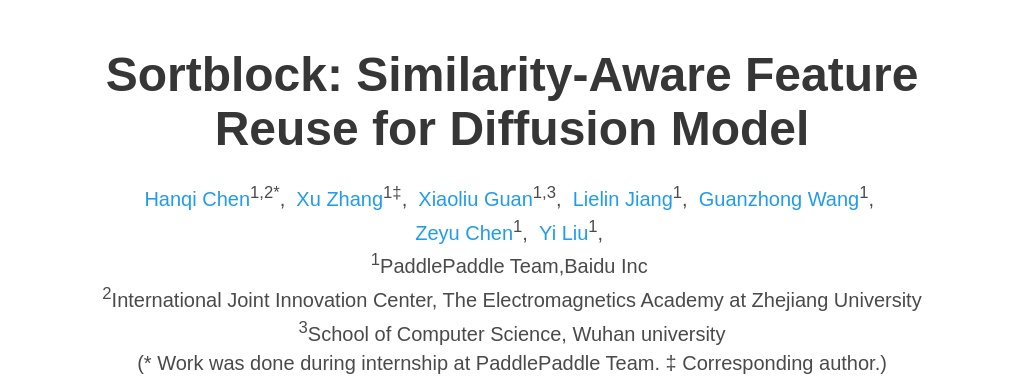
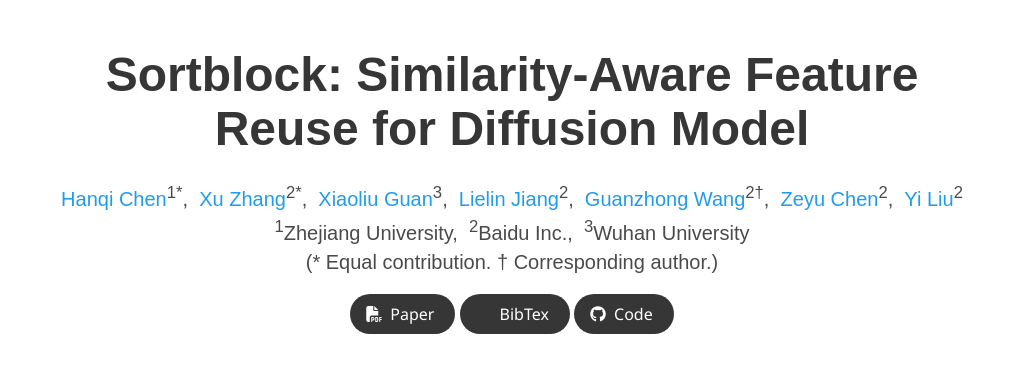
Before and after one commit to sortblock/Sortblock.github.io, a plain HTML site: page index.html in a window 1280 px wide. Shown: the top 387 px of the page, without its empty margins (128-1147 px from the left). Drawn offline with nearby package versions, Linux system fonts and the light colour scheme; some icons are missing; a web font is replaced by a local one.

Commit message:
Update author affiliations and change Motivation to Methodology

```diff
--- a/index.html
+++ b/index.html
@@ -1,17 +1,18 @@
 <!DOCTYPE html>
 <html>
+
 <head>
   <meta charset="utf-8">
   <!-- Meta tags for social media banners, these should be filled in appropriatly as they are your "business card" -->
   <!-- Replace the content tag with appropriate information -->
   <meta name="description" content="DESCRIPTION META TAG">
-  <meta property="og:title" content="SOCIAL MEDIA TITLE TAG"/>
-  <meta property="og:description" content="SOCIAL MEDIA DESCRIPTION TAG TAG"/>
-  <meta property="og:url" content="URL OF THE WEBSITE"/>
+  <meta property="og:title" content="SOCIAL MEDIA TITLE TAG" />
+  <meta property="og:description" content="SOCIAL MEDIA DESCRIPTION TAG TAG" />
+  <meta property="og:url" content="URL OF THE WEBSITE" />
   <!-- Path to banner image, should be in the path listed below. Optimal dimenssions are 1200X630-->
   <meta property="og:image" content="static/image/your_banner_image.png" />
-  <meta property="og:image:width" content="1200"/>
-  <meta property="og:image:height" content="630"/>
+  <meta property="og:image:width" content="1200" />
+  <meta property="og:image:height" content="630" />
 
 
   <meta name="twitter:title" content="TWITTER BANNER TITLE META TAG">
@@ -26,15 +27,13 @@
 
   <title>Sortblock: Similarity-Aware Feature Reuse for Diffusion Model</title>
   <!-- <link rel="icon" type="image/x-icon" href="static/images/favicon.ico"> -->
-  <link href="https://fonts.googleapis.com/css?family=Google+Sans|Noto+Sans|Castoro"
-  rel="stylesheet">
+  <link href="https://fonts.googleapis.com/css?family=Google+Sans|Noto+Sans|Castoro" rel="stylesheet">
 
   <link rel="stylesheet" href="static/css/bulma.min.css">
   <link rel="stylesheet" href="static/css/bulma-carousel.min.css">
   <link rel="stylesheet" href="static/css/bulma-slider.min.css">
   <link rel="stylesheet" href="static/css/fontawesome.all.min.css">
-  <link rel="stylesheet"
-  href="https://cdn.jsdelivr.net/gh/jpswalsh/academicons@1/css/academicons.min.css">
+  <link rel="stylesheet" href="https://cdn.jsdelivr.net/gh/jpswalsh/academicons@1/css/academicons.min.css">
   <link rel="stylesheet" href="static/css/index.css">
 
   <script src="https://ajax.googleapis.com/ajax/libs/jquery/3.5.1/jquery.min.js"></script>
@@ -44,6 +43,7 @@
   <script src="static/js/bulma-slider.min.js"></script>
   <script src="static/js/index.js"></script>
 </head>
+
 <body>
 
 
@@ -55,41 +55,35 @@
             <h1 class="title is-1 publication-title">Sortblock: Similarity-Aware Feature Reuse for Diffusion Model</h1>
             <div class="is-size-5 publication-authors">
               <!-- Paper authors -->
-              <div class="is-size-5 publication-authors">
               <span class="author-block">
-                  <a>Hanqi Chen</a><sup>1,2</sup><sup>*</sup>,&nbsp;
+                <a>Hanqi Chen</a><sup>1*</sup>,&nbsp;
               </span>
               <span class="author-block">
-                  <a>Xu Zhang</a><sup>1</sup><sup>‡</sup>,&nbsp;
+                <a>Xu Zhang</a><sup>2*</sup>,&nbsp;
               </span>
               <span class="author-block">
-                  <a>Xiaoliu Guan</a><sup>1,3</sup>,&nbsp;
+                <a>Xiaoliu Guan</a><sup>3</sup>,&nbsp;
               </span>
               <span class="author-block">
-                  <a>Lielin Jiang</a><sup>1</sup>,&nbsp;
+                <a>Lielin Jiang</a><sup>2</sup>,&nbsp;
               </span>
               <span class="author-block">
-                  <a>Guanzhong Wang</a><sup>1</sup>,&nbsp;
-                </span>
-                <br>
-                <span class="author-block">
-                  <a>Zeyu Chen</a><sup>1</sup>,&nbsp;
+                <a>Guanzhong Wang</a><sup>2†</sup>,&nbsp;
               </span>
               <span class="author-block">
-                  <a>Yi Liu</a><sup>1</sup>,&nbsp;
+                <a>Zeyu Chen</a><sup>2</sup>,&nbsp;
               </span>
-              <div class="is-size-5 publication-authors">
-                <span class="author-block"><sup>1</sup>PaddlePaddle Team,Baidu Inc&nbsp;</span>
-                <br>
-                <span class="author-block"><sup>2</sup>International Joint Innovation Center, The Electromagnetics Academy at Zhejiang University</span>
-                <br>
-                <span class="author-block"><sup>3</sup>School of Computer Science, Wuhan university</span>
+              <span class="author-block">
+                <a>Yi Liu</a><sup>2</sup>
+              </span>
             </div>
             <div class="is-size-5 publication-authors">
-                (* Work was done during internship at PaddlePaddle Team. ‡ Corresponding author.)
+              <span class="author-block"><sup>1</sup>Zhejiang University,&nbsp;</span>
+              <span class="author-block"><sup>2</sup>Baidu Inc.,&nbsp;</span>
+              <span class="author-block"><sup>3</sup>Wuhan University</span>
             </div>
-              </div>
-                  </span>
+            <div class="is-size-5 publication-authors">
+              (* Equal contribution. † Corresponding author.)
             </div>
 
             <div class="column has-text-centered">
@@ -117,14 +111,12 @@
 
                 <!-- Github link -->
                 <span class="link-block">
-                    <a href="https://github.com/PaddlePaddle/PaddleMIX/tree/develop/ppdiffusers/examples/Fast-Diffusers/Training-Free/sortblock" target="_blank"
-                    class="external-link button is-normal is-rounded is-dark">
+                  <a href="https://github.com/PaddlePaddle/PaddleMIX/tree/develop/ppdiffusers/examples/Fast-Diffusers/Training-Free/sortblock"
+                    target="_blank" class="external-link button is-normal is-rounded is-dark">
                     <span class="icon">
                       <i class="fab fa-github"></i>
                     </span>
                     <span>Code</span>
-                  </a>
-                </span>
                   </a>
                 </span>
               </div>
@@ -142,7 +134,9 @@
       <div class="container is-max-desktop">
         <br>
         <img src="./static/images/speed.png" alt="MY ALT TEXT">
-      <span style="font-size: 1em; width: 100%; display: inline-block;">Figure 1:  Sortblock accelerates DiT models Flux, Wan2.1 and HunyuanVideo by 200%, 226% and 240% respectively, while maintaining fidelity and high consistency with the original image.</span>
+        <span style="font-size: 1em; width: 100%; display: inline-block;">Figure 1: Sortblock accelerates DiT models
+          Flux, Wan2.1 and HunyuanVideo by 200%, 226% and 240% respectively, while maintaining fidelity and high
+          consistency with the original image.</span>
       </div>
       <!-- </div> -->
     </div>
@@ -157,7 +151,19 @@
           <h2 class="title is-3">Abstract</h2>
           <div class="content has-text-justified">
             <p>
-            Diffusion Transformers (DiTs) have demonstrated remarkable generative capabilities, particularly benefiting from Transformer architectures that enhance visual and artistic fidelity. However, their inherently sequential denoising process results in high inference latency, limiting their deployment in real-time scenarios. Existing training-free acceleration approaches typically reuse intermediate features at fixed timesteps or layers, overlooking the evolving semantic focus across denoising stages and Transformer blocks.To address this, we propose Sortblock, a training-free inference acceleration framework that dynamically caches block-wise features based on their similarity across adjacent timesteps. By ranking the evolution of residuals, Sortblock adaptively determines a recomputation ratio, selectively skipping redundant computations while preserving generation quality. Furthermore, we incorporate a lightweight linear prediction mechanism to reduce accumulated errors in skipped blocks.Extensive experiments across various tasks and DiT architectures demonstrate that Sortblock achieves over 200% inference speedup with minimal degradation in output quality, offering an effective and generalizable solution for accelerating diffusion-based generative models.
+              Diffusion Transformers (DiTs) have demonstrated remarkable generative capabilities, particularly
+              benefiting from Transformer architectures that enhance visual and artistic fidelity. However, their
+              inherently sequential denoising process results in high inference latency, limiting their deployment in
+              real-time scenarios. Existing training-free acceleration approaches typically reuse intermediate features
+              at fixed timesteps or layers, overlooking the evolving semantic focus across denoising stages and
+              Transformer blocks.To address this, we propose Sortblock, a training-free inference acceleration framework
+              that dynamically caches block-wise features based on their similarity across adjacent timesteps. By
+              ranking the evolution of residuals, Sortblock adaptively determines a recomputation ratio, selectively
+              skipping redundant computations while preserving generation quality. Furthermore, we incorporate a
+              lightweight linear prediction mechanism to reduce accumulated errors in skipped blocks.Extensive
+              experiments across various tasks and DiT architectures demonstrate that Sortblock achieves over 200%
+              inference speedup with minimal degradation in output quality, offering an effective and generalizable
+              solution for accelerating diffusion-based generative models.
             </p>
           </div>
         </div>
@@ -172,15 +178,22 @@
         <div class="column is-full-width">
           <h2 class="title is-3">Similarity-Aware Feature Reuse (Sortblock)</h2>
 
-        <h2 class="title is-4">Motivation</h2>
+          <h2 class="title is-4">Methodology</h2>
           <div class="content has-text-justified">
             <p>
-            To leverage this sparsity, Sortblock selectively updates only a small subset of DiT blocks that exhibit the most significant changes between adjacent steps. The challenge lies in efficiently and accurately identifying these DiT blocks. As shown in Fig. 2, we compute the cosine similarity between the input-output changes of DiT blocks at step K and step K+1. By utilizing the cosine similarity between the input-output changes of each DiT block, we identify those DiT blocks with the most substantial changes. Only these selected DiT blocks undergo complete feature recomputation and cache updates.
+              To leverage this sparsity, Sortblock selectively updates only a small subset of DiT blocks that exhibit
+              the most significant changes between adjacent steps. The challenge lies in efficiently and accurately
+              identifying these DiT blocks. As shown in Fig. 2, we compute the cosine similarity between the
+              input-output changes of DiT blocks at step K and step K+1. By utilizing the cosine similarity between the
+              input-output changes of each DiT block, we identify those DiT blocks with the most substantial changes.
+              Only these selected DiT blocks undergo complete feature recomputation and cache updates.
             </p>
             <div class="content has-text-centered">
               <img src="./static/images/liuchen.png" style="width: 100%;"><br>
-            <span style="font-size: 1em; width: 100%; display: inline-block;">Figure 2: The Sortblock pipeline. Block features are adaptively updated based on their similarity between fully computed and
-              predicted counterparts. Specifically, blocks with low similarity are recomputed, while the others are efficiently approximated via
+              <span style="font-size: 1em; width: 100%; display: inline-block;">Figure 2: The Sortblock pipeline. Block
+                features are adaptively updated based on their similarity between fully computed and
+                predicted counterparts. Specifically, blocks with low similarity are recomputed, while the others are
+                efficiently approximated via
                 prediction.</span>
             </div>
           </div>
@@ -197,52 +210,61 @@
 
           <h2 class="title is-4">Quantitative Results</h2>
           <div class="content has-text-centered">
-          <img src="./static/images/table_flux.png">
-          <img src="./static/images/table_hunyuan.png">
-          <img src="./static/images/table_Wan.png">
+            <img src="./static/images/table_flux.png" style="width: 100%;">
+            <img src="./static/images/table_hunyuan.png" style="width: 50%;">
+            <img src="./static/images/table_Wan.png" style="width: 50%;">
           </div>
         </div>
       </div>
       <h2 class="title is-4">Visual Results</h2>
       <div class="container is-max-desktop">
         <img src="./static/images/fig7.png" style="width: 100%;"><br>
-        <span style="font-size: 1em; width: 100%; display: inline-block;">Figure 3: Qualitative Results. Sortblock delivers high fidelity and maintains consistency with original images.</span>
+        <span style="font-size: 1em; width: 100%; display: inline-block;">Figure 3: Qualitative Results. Sortblock
+          delivers high fidelity and maintains consistency with original images.</span>
         <br>
         <br>
         <img src="./static/images/fig8.png" style="width: 100%;"><br>
-        <span style="font-size: 1em; width: 100%; display: inline-block;">Figure 4: Ablation study on the effect of K.</span>
+        <span style="font-size: 1em; width: 100%; display: inline-block;">Figure 4: Ablation study on the effect of
+          K.</span>
         <br>
         <br>
         <img src="./static/images/fig9.png" style="width: 100%;"><br>
-            <span style="font-size: 1em; width: 100%; display: inline-block;">Figure 5: Effect of using Sortblock at different denoising stages.</span>
+        <span style="font-size: 1em; width: 100%; display: inline-block;">Figure 5: Effect of using Sortblock at
+          different denoising stages.</span>
         <br>
         <br>
         <img src="./static/images/fig10.png" style="width: 100%;"><br>
         <span style="font-size: 1em; width: 100%; display: inline-block;">Figure 6: Impact of different β.</span>
         <br>
         <br>
-      <div style="display: grid; grid-template-columns: repeat(3, 1fr); gap: 10px; place-items: center; font-size: 1.2em;">
+        <div
+          style="display: grid; grid-template-columns: repeat(3, 1fr); gap: 10px; place-items: center; font-size: 1.2em;">
           <div>Wan2.1, 86s</div>
           <div>TeaCache, 44s</div>
-        <div>Sortblock, <font color="#FF0000">38s</font></div>
+          <div>Sortblock, <font color="#FF0000">38s</font>
+          </div>
         </div>
         <video class="video" autoplay="" controls="" muted="" loop="" playsinline="">
           <source src="./static/videos/wan_3x3.mp4" type="video/mp4">
         </video>
-      <span style="font-size: 1.5em; width: 100%; display: inline-block; text-align: center;">Wan2.1, 81-frame, 832x480.</span>
+        <span style="font-size: 1.5em; width: 100%; display: inline-block; text-align: center;">Wan2.1, 81-frame,
+          832x480.</span>
         <br>
         <br>
 
 
-      <div style="display: grid; grid-template-columns: repeat(3, 1fr); gap: 10px; place-items: center; font-size: 1.2em;">
+        <div
+          style="display: grid; grid-template-columns: repeat(3, 1fr); gap: 10px; place-items: center; font-size: 1.2em;">
           <div>HunyuanVideo, 53s</div>
           <div>TeaCache, 22s</div>
-        <div>Sortblock, <font color="#FF0000">22s</font></div>
+          <div>Sortblock, <font color="#FF0000">22s</font>
+          </div>
         </div>
         <video class="video" autoplay="" controls="" muted="" loop="" playsinline="">
           <source src="./static/videos/hunyuan_3x3.mp4" type="video/mp4">
         </video>
-      <span style="font-size: 1.5em; width: 100%; display: inline-block; text-align: center;">HunyuanVideo, 61-frame, 512x320.</span>
+        <span style="font-size: 1.5em; width: 100%; display: inline-block; text-align: center;">HunyuanVideo, 61-frame,
+          512x320.</span>
         <br>
         <br>
       </div>
@@ -292,7 +314,8 @@
           <div class="content">
 
             <p>
-            <br> This website is licensed under a <a rel="license"  href="http://creativecommons.org/licenses/by-sa/4.0/" target="_blank">Creative
+              <br> This website is licensed under a <a rel="license"
+                href="http://creativecommons.org/licenses/by-sa/4.0/" target="_blank">Creative
                 Commons Attribution-ShareAlike 4.0 International License</a>.
             </p>
 
@@ -309,4 +332,5 @@
   <!-- End of Statcounter Code -->
 
 </body>
+
 </html>
```
Also changed, not shown: static/images/table_Wan.png, static/images/table_Wan_old.png (added), static/images/table_flux.png, static/images/table_flux_old.png (added), static/images/table_hunyuan.png, static/images/table_hunyuan_old.png (added). Lines whose indentation alone changed are shown as unchanged.
